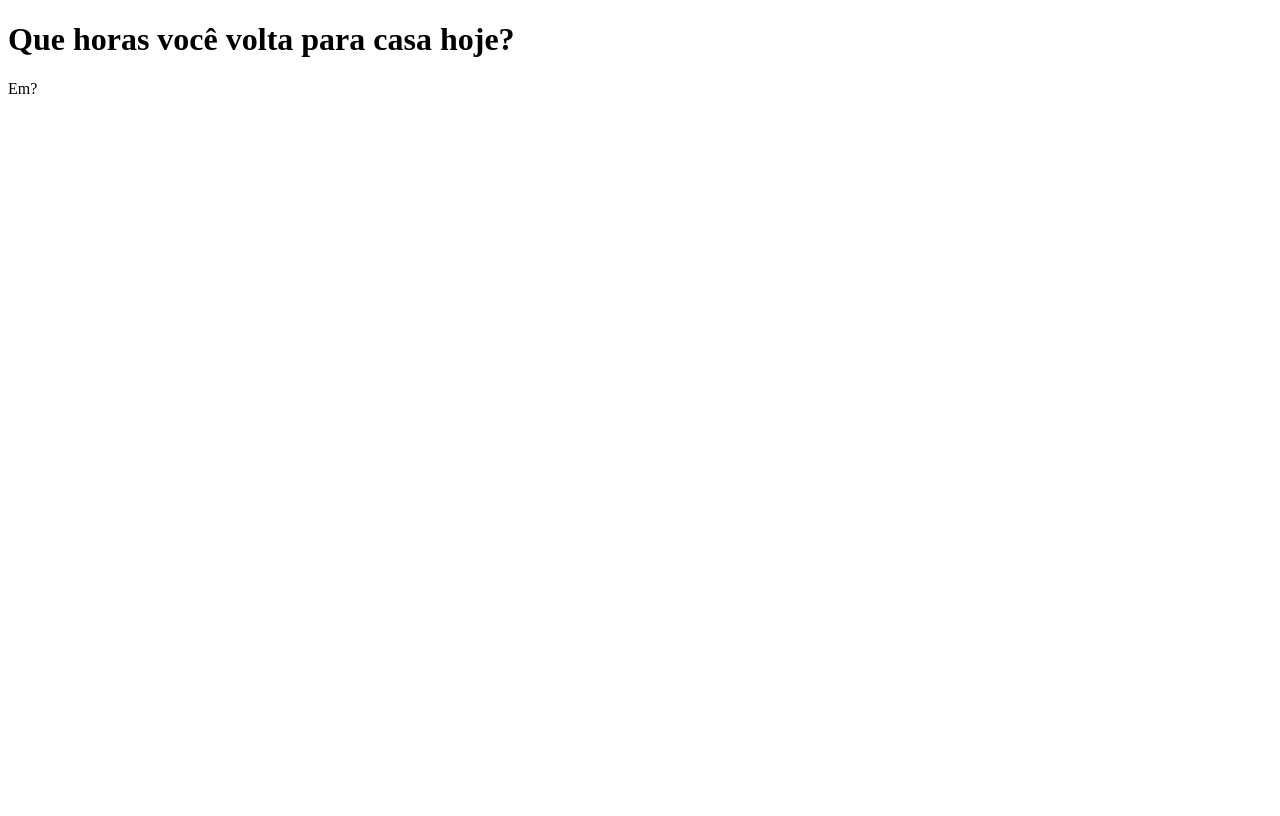
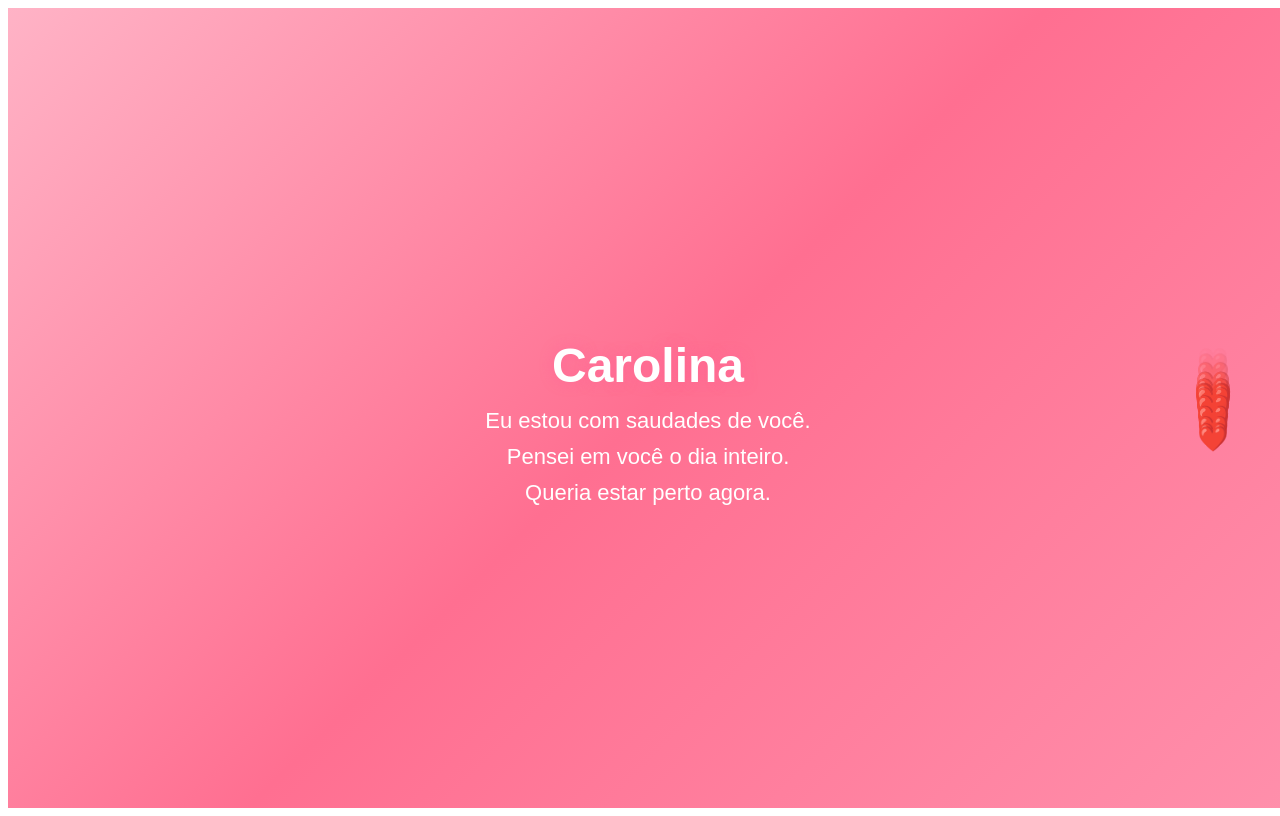
Before and after one commit to LucasXimenesConv/clone-tabnews, a Next.js app: page / in a window 1280 px wide. Built offline with nearby package versions, Linux system fonts and the light colour scheme.

Commit message:
nova tentativa página carol

```diff
--- a/pages/index.js
+++ b/pages/index.js
@@ -1,12 +1,75 @@
-function Home() {
+export default function Home() {
+  return (
+    <div style={styles.container}>
+      <div style={styles.heartsContainer}>
+        {[...Array(20)].map((_, i) => (
+          <span key={i} style={{ ...styles.heart, animationDelay: `${i * 0.3}s` }}>
+            ❤️
+          </span>
+        ))}
+      </div>
 
-    return (
-    <div>
-    <h1>Que horas você volta para casa hoje?</h1>
-    <p>Em?</p>
+      <h1 style={styles.title}>Carolina</h1>
+      <p style={styles.text}>Eu estou com saudades de você.</p>
+      <p style={styles.text}>Pensei em você o dia inteiro.</p>
+      <p style={styles.text}>Queria estar perto agora.</p>
 
+      <style>{`
+        @keyframes float {
+          0% { transform: translateY(0) scale(1); opacity: 1; }
+          50% { transform: translateY(-40px) scale(1.3); opacity: 0.7; }
+          100% { transform: translateY(-80px) scale(1); opacity: 0; }
+        }
+        @keyframes glow {
+          0% { text-shadow: 0 0 8px rgba(255, 100, 150, 0.5); }
+          50% { text-shadow: 0 0 16px rgba(255, 100, 150, 0.9); }
+          100% { text-shadow: 0 0 8px rgba(255, 100, 150, 0.5); }
+        }
+      `}</style>
     </div>
-    );
+  );
 }
 
-export default Home;
+const styles = {
+  container: {
+    height: "100vh",
+    width: "100vw",
+    background: "linear-gradient(135deg, #ffb3c6, #ff6f91, #ff8fab)",
+    display: "flex",
+    flexDirection: "column",
+    alignItems: "center",
+    justifyContent: "center",
+    overflow: "hidden",
+    fontFamily: "'Arial', sans-serif"
+  },
+  title: {
+    fontSize: "48px",
+    color: "white",
+    fontWeight: "bold",
+    animation: "glow 2s infinite ease-in-out",
+    marginBottom: "10px",
+  },
+  text: {
+    color: "white",
+    fontSize: "22px",
+    textAlign: "center",
+    margin: "5px 0",
+  },
+  heartsContainer: {
+    position: "absolute",
+    top: 0,
+    left: 0,
+    height: "100%",
+    width: "100%",
+    overflow: "hidden",
+    pointerEvents: "none",
+  },
+  heart: {
+    position: "absolute",
+    fontSize: "24px",
+    color: "white",
+    animation: "float 4s infinite ease-in-out",
+    left: `${Math.random() * 100}%`,
+    top: `${Math.random() * 100}%`,
+  }
+};
```
